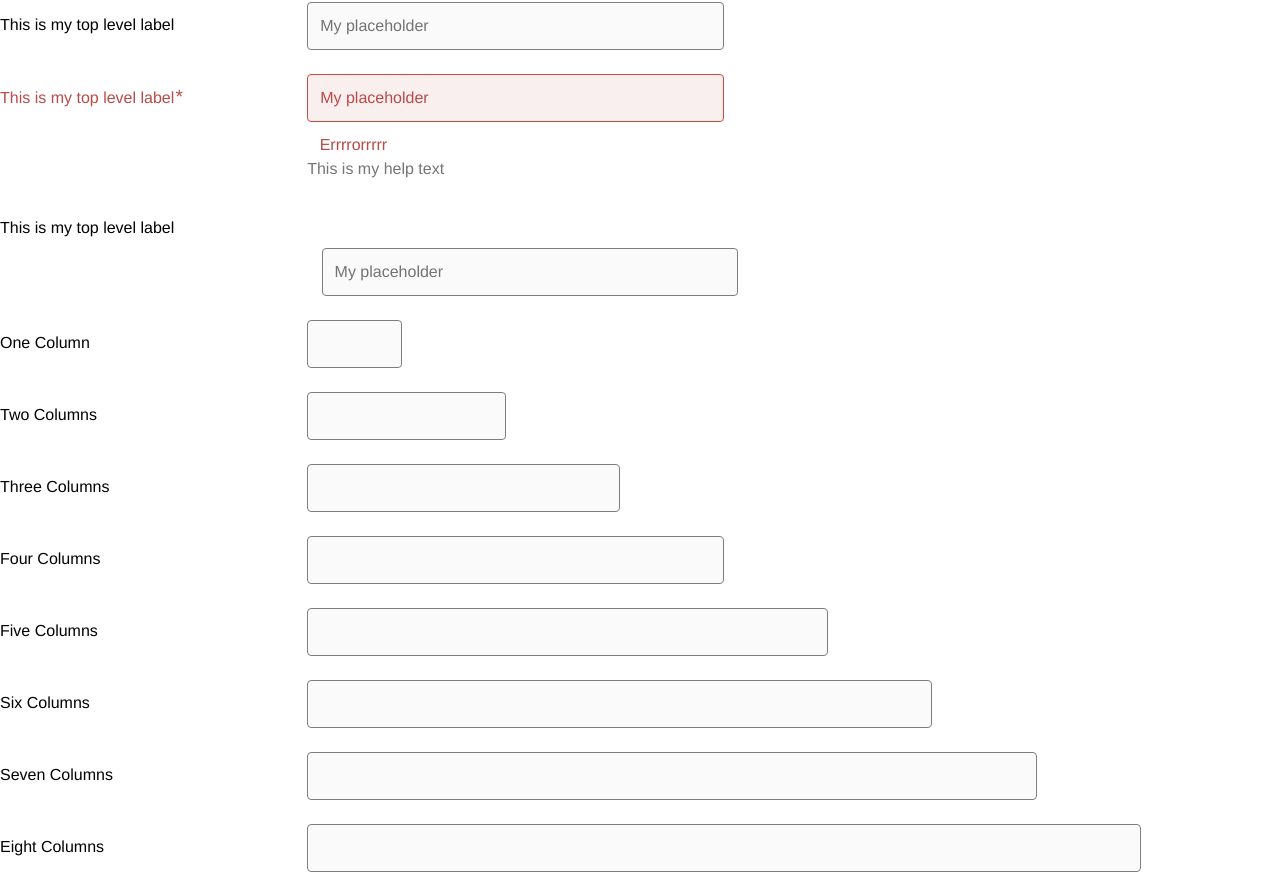
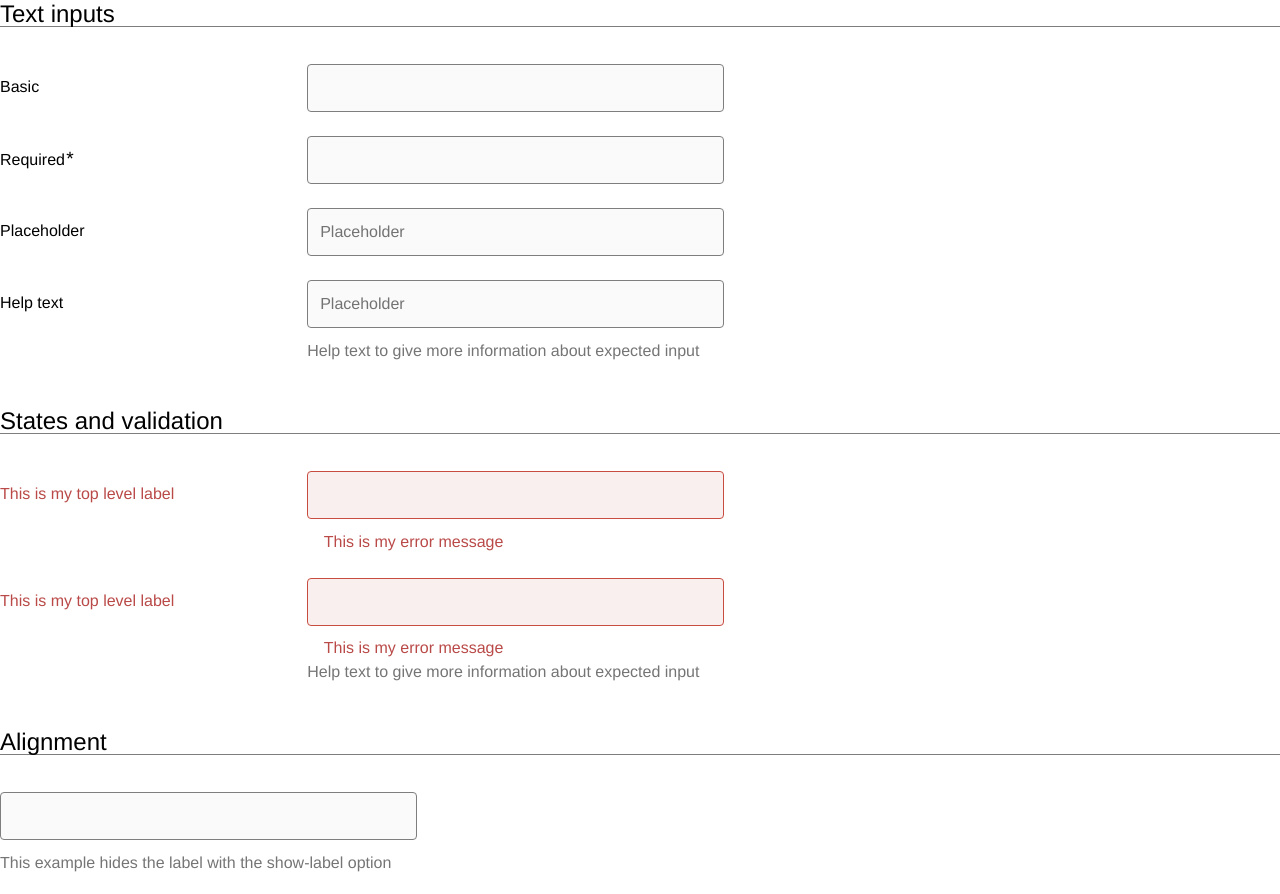
Before and after one commit to jadu/pulsar-react, a React app: page / in a window 1280 px wide. Shown: the part 128-1022 px from the top of the page. Built offline with nearby package versions, Linux system fonts and the light colour scheme; a web font is replaced by a local one.

Commit message:
Tidy up how aria describedby is created and passed to inputs

```diff
--- a/src/App.jsx
+++ b/src/App.jsx
@@ -2,6 +2,7 @@ import React from 'react';
 import Button from './components/html/Button';
 
 import FormGroup from './components/form/FormGroup/FormGroup';
+import Fieldset from './components/form/Fieldset/Fieldset';
 import CheckboxInput from './components/form/CheckboxInput/CheckboxInput';
 import RadioButton from './components/form/RadioButton/RadioButton';
 import TextInput from './components/form/TextInput/TextInput';
@@ -10,7 +11,10 @@ import TextArea from './components/form/TextArea/TextArea';
 
 
 export default class App extends React.Component {
+
   render () {
+    let helpText = 'Help text to give more information about expected input';
+
     return (
       <div>
         <h1>Buttons</h1>
@@ -20,98 +24,144 @@ export default class App extends React.Component {
         <hr />
 
         <form className="form">
+
+          <Fieldset legendText="Text inputs">
+            <FormGroup labelText="Basic">
+              <TextInput />
+            </FormGroup>
+
+            <FormGroup required
+              labelText="Required"
+            >
+              <TextInput required />
+            </FormGroup>
+
             <FormGroup
-            htmlFor="alpha"
-            labelText="This is my top level label"
+              labelText="Placeholder"
             >
-            <TextInput required
-              id="alpha"
-              placeholder="My placeholder"
+              <TextInput
+                placeholder="Placeholder"
               />
             </FormGroup>
 
-          <FormGroup error required
-            helpText="This is my help text"
-            errorText="Errrrorrrrr"
+            <FormGroup
+              labelText="Help text"
+              helpText={helpText}
+            >
+              <TextInput
+                placeholder="Placeholder"
+              />
+            </FormGroup>
+          </Fieldset>
+
+          <Fieldset legendText="States and validation">
+
+          <FormGroup
+              error="This is my error message"
               labelText="This is my top level label"
             >
-            <TextInput required
-              placeholder="My placeholder"
-              />
+              <TextInput required />
+            </FormGroup>
+
+            <FormGroup
+              error="This is my error message"
+              helpText={helpText}
+              labelText="This is my top level label"
+            >
+              <TextInput required />
+            </FormGroup>
+
+          </Fieldset>
+
+          <Fieldset legendText="Alignment">
+            <FormGroup hideLabel
+              helpText="This example hides the label with the show-label option"
+              labelText="This label should not be displayed, but kept in the markup for screen readers"
+            >
+              <TextInput />
+            </FormGroup>
+
+            <FormGroup
+              helpText={helpText}
+              labelText="Text input with a longer than expected label which will probably wrap multiple lines"
+            >
+              <TextInput />
             </FormGroup>
 
             <FormGroup topLabel
-            htmlFor="alpha"
-            labelText="This is my top level label"
+              helpText={helpText}
+              labelText="Text input with a longer than expected label but using the topLabel variant"
             >
-            <TextInput required
-              id="alpha"
-              placeholder="My placeholder"
-              />
+              <TextInput />
             </FormGroup>
+
+            <FormGroup topLabel flushLabel
+              helpText={helpText}
+              labelText="Text input with a longer than expected label, using the topLabel and flushLabel variant"
+            >
+              <TextInput />
+            </FormGroup>
+
+          </Fieldset>
+
+          <Fieldset legendText="Grid sizes">
 
             <FormGroup width={1}
               labelText="One Column"
             >
-            <TextInput
-              />
+              <TextInput />
             </FormGroup>
 
             <FormGroup width={2}
               labelText="Two Columns"
             >
-            <TextInput
-              />
+              <TextInput />
             </FormGroup>
 
             <FormGroup width={3}
               labelText="Three Columns"
             >
-            <TextInput
-              />
+              <TextInput />
             </FormGroup>
 
             <FormGroup width={4}
               labelText="Four Columns"
             >
-            <TextInput
-              />
+              <TextInput />
             </FormGroup>
 
             <FormGroup width={5}
               labelText="Five Columns"
             >
-            <TextInput
-              />
+              <TextInput />
             </FormGroup>
 
             <FormGroup width={6}
               labelText="Six Columns"
             >
-            <TextInput
-              />
+              <TextInput />
             </FormGroup>
 
             <FormGroup width={7}
               labelText="Seven Columns"
             >
-            <TextInput
-              />
+              <TextInput />
             </FormGroup>
 
             <FormGroup width={8}
               labelText="Eight Columns"
             >
-            <TextInput
-              />
+              <TextInput />
             </FormGroup>
 
             <FormGroup width={9}
               labelText="Nine Columns"
             >
-            <TextInput
-              />
+              <TextInput />
             </FormGroup>
+
+          </Fieldset>
+
         </form>
 
       </div>
--- a/src/components/form/CheckboxInput/CheckboxInput.jsx
+++ b/src/components/form/CheckboxInput/CheckboxInput.jsx
@@ -3,8 +3,7 @@ import React from 'react';
 export default class RadioButton extends React.Component {
   render() {
     let {
-      helpGuid,
-      helpText,
+      ariaDescribedby,
       id,
       idGuid,
       ...props
@@ -16,7 +15,7 @@ export default class RadioButton extends React.Component {
         className="form__control checkbox"
         type="checkbox"
         required={false}
-        aria-describedby={helpText && helpGuid}
+        aria-describedby={ariaDescribedby}
         {...props}
       />
     );
--- a/src/components/form/ErrorBlock/ErrorBlock.jsx
+++ b/src/components/form/ErrorBlock/ErrorBlock.jsx
@@ -2,21 +2,19 @@ import React from 'react';
 
 export default class ErrorBlock extends React.Component {
   render() {
+    if (!this.props.children) {
+      return null;
+    }
+
     let {
-      errorText,
+      children,
+      errorGuid,
       ...props} = this.props;
 
     return (
-      <>
-      {errorText
-        && (
-          <span className="help-block is-error">
-            <i aria-hidden="true" className="icon-warning-sign"></i>
-            {errorText}
-          </span>
-        )
-      }
-      </>
+      <span id={errorGuid} className="help-block is-error">
+        <i aria-hidden="true" className="icon-warning-sign"></i> {children}
+      </span>
     );
   }
 }
--- /dev/null
+++ b/src/components/form/Fieldset/Fieldset.jsx
@@ -0,0 +1,18 @@
+import React from 'react';
+import classnames from 'classnames';
+
+export default class Fieldset extends React.Component {
+  render() {
+    let {
+      children,
+      legendText,
+      ...props} = this.props;
+
+    return (
+      <fieldset>
+          <legend>{legendText}</legend>
+          {children}
+      </fieldset>
+    );
+  }
+}
--- a/src/components/form/FormGroup/FormGroup.jsx
+++ b/src/components/form/FormGroup/FormGroup.jsx
@@ -16,6 +16,9 @@ export default class FormGroup extends React.Component {
 
     // GUID to use to link the input with any help text
     this.helpGuid = 'help-guid-' + guid;
+
+    // GUID to use to link the input with any errors
+    this.errorGuid = this.props.error && 'error-guid-' + guid;
   }
 
   render() {
@@ -40,11 +43,15 @@ export default class FormGroup extends React.Component {
       'has-error': error
     });
 
+    let ariaDescribedby = classnames({
+      [`${this.errorGuid}`]: error,
+      [`${this.helpGuid}`]: this.props.helpText
+    });
+
     // If help text is present, pass the GUIDs to the child inputs so they can
     // use it as aria-describedby
     let childrenWithGuids = React.cloneElement(children, {
-      helpGuid: this.helpGuid,
-      helpText: props.helpText,
+      ariaDescribedby: ariaDescribedby ? ariaDescribedby : null,
       idGuid: this.idGuid
     });
 
@@ -53,7 +60,9 @@ export default class FormGroup extends React.Component {
         <FormLabel idGuid={this.idGuid} {...props} />
         <div className="controls">
           {childrenWithGuids}
-          <ErrorBlock {...props} />
+          <ErrorBlock errorGuid={this.errorGuid}>
+            {error}
+          </ErrorBlock>
           <HelpBlock helpGuid={this.helpGuid} {...props} />
         </div>
       </div>
--- a/src/components/form/RadioButton/RadioButton.jsx
+++ b/src/components/form/RadioButton/RadioButton.jsx
@@ -3,8 +3,7 @@ import React from 'react';
 export default class RadioButton extends React.Component {
   render() {
     let {
-      helpGuid,
-      helpText,
+      ariaDescribedby,
       id,
       idGuid,
       ...props
@@ -16,7 +15,7 @@ export default class RadioButton extends React.Component {
         className="form__control radio"
         type="radio"
         required={false}
-        aria-describedby={helpText && helpGuid}
+        aria-describedby={ariaDescribedby}
         {...props}
       />
     );
--- a/src/components/form/TextArea/TextArea.jsx
+++ b/src/components/form/TextArea/TextArea.jsx
@@ -3,8 +3,7 @@ import React from 'react';
 export default class TextArea extends React.Component {
   render() {
     let {
-      helpGuid,
-      helpText,
+      ariaDescribedby,
       id,
       idGuid,
       ...props
@@ -15,7 +14,7 @@ export default class TextArea extends React.Component {
         id={id ? id : idGuid}
         className="form__control textarea"
         rows={rows || 2 }
-        aria-describedby={helpText && helpGuid}
+        aria-describedby={ariaDescribedby}
         {...props}
       />
     );
--- a/src/components/form/TextInput/PasswordInput.jsx
+++ b/src/components/form/TextInput/PasswordInput.jsx
@@ -3,8 +3,7 @@ import React from 'react';
 export default class PasswordInput extends React.Component {
   render() {
     let {
-      helpGuid,
-      helpText,
+      ariaDescribedby,
       id,
       idGuid,
       ...props
@@ -15,7 +14,7 @@ export default class PasswordInput extends React.Component {
         id={id ? id : idGuid}
         className="form__control"
         type="password"
-        aria-describedby={helpText && helpGuid}
+        aria-describedby={ariaDescribedby}
         {...props}
       />
     );
--- a/src/components/form/TextInput/TextInput.jsx
+++ b/src/components/form/TextInput/TextInput.jsx
@@ -3,8 +3,7 @@ import React from 'react';
 export default class TextInput extends React.Component {
   render() {
     let {
-      helpGuid,
-      helpText,
+      ariaDescribedby,
       id,
       idGuid,
       ...props
@@ -15,7 +14,7 @@ export default class TextInput extends React.Component {
         id={id ? id : idGuid}
         className="form__control"
         type="text"
-        aria-describedby={helpText && helpGuid}
+        aria-describedby={ariaDescribedby}
         {...props}
       />
     );
```
Lines whose indentation alone changed are shown as unchanged.
